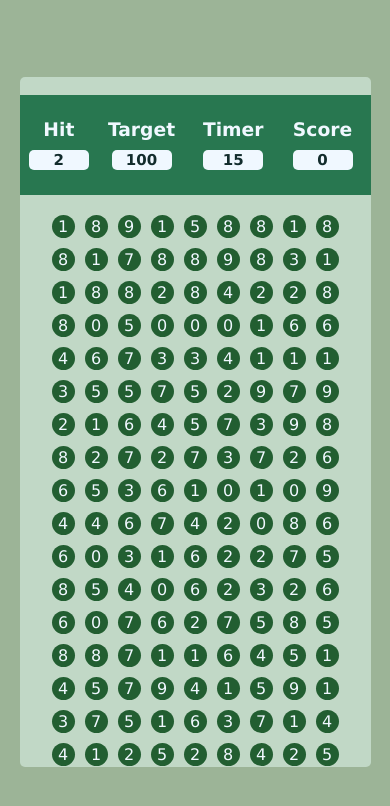
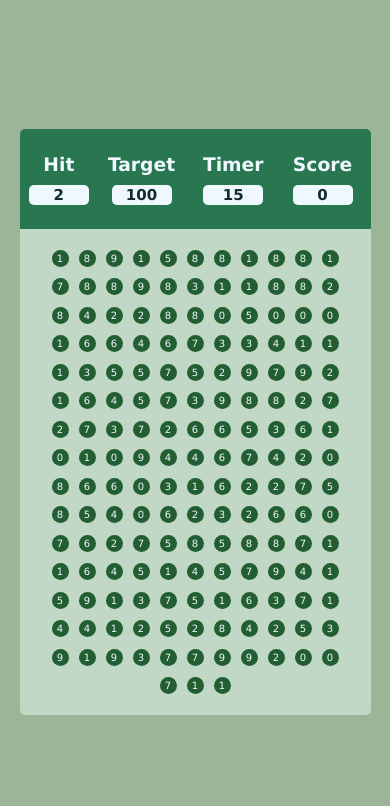
Before and after one commit to raj572/Bubble-Game, a plain HTML site: page index.html in a window 390 px wide. Drawn offline with Linux system fonts and the light colour scheme.

Commit message:
Update responsive.css

```diff
--- a/responsive.css
+++ b/responsive.css
@@ -4,7 +4,7 @@
         width: 100%;
     }
     .panel{
-        height: 690px;
+        height: 586px;
         width: 90%;
     }
     .elem{
@@ -22,7 +22,8 @@
     .tpanel{
         padding: 0px 1%;
         margin: 0%;
-        margin-top: 5%;
+        margin-top: 0%;
+
     }
     .bpanel{
         overflow: hidden;
@@ -33,8 +34,9 @@
         margin-bottom: 0%;
     }
     .bubble{
-        height: 23px;
-        width: 23px;
+        height: 17px;
+        width: 17px;
+        font-size: 10px;
     }
 
 }
```
